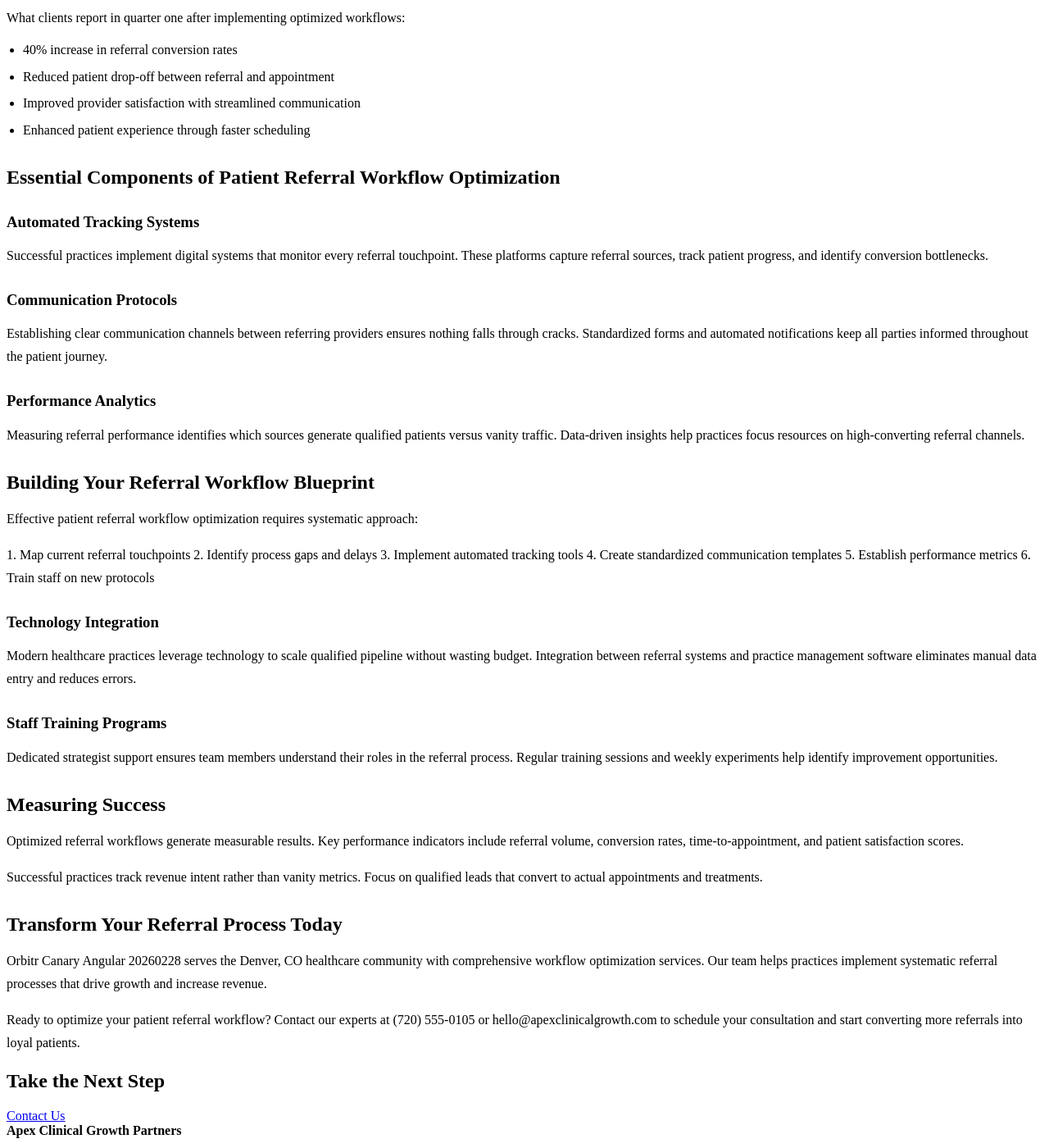
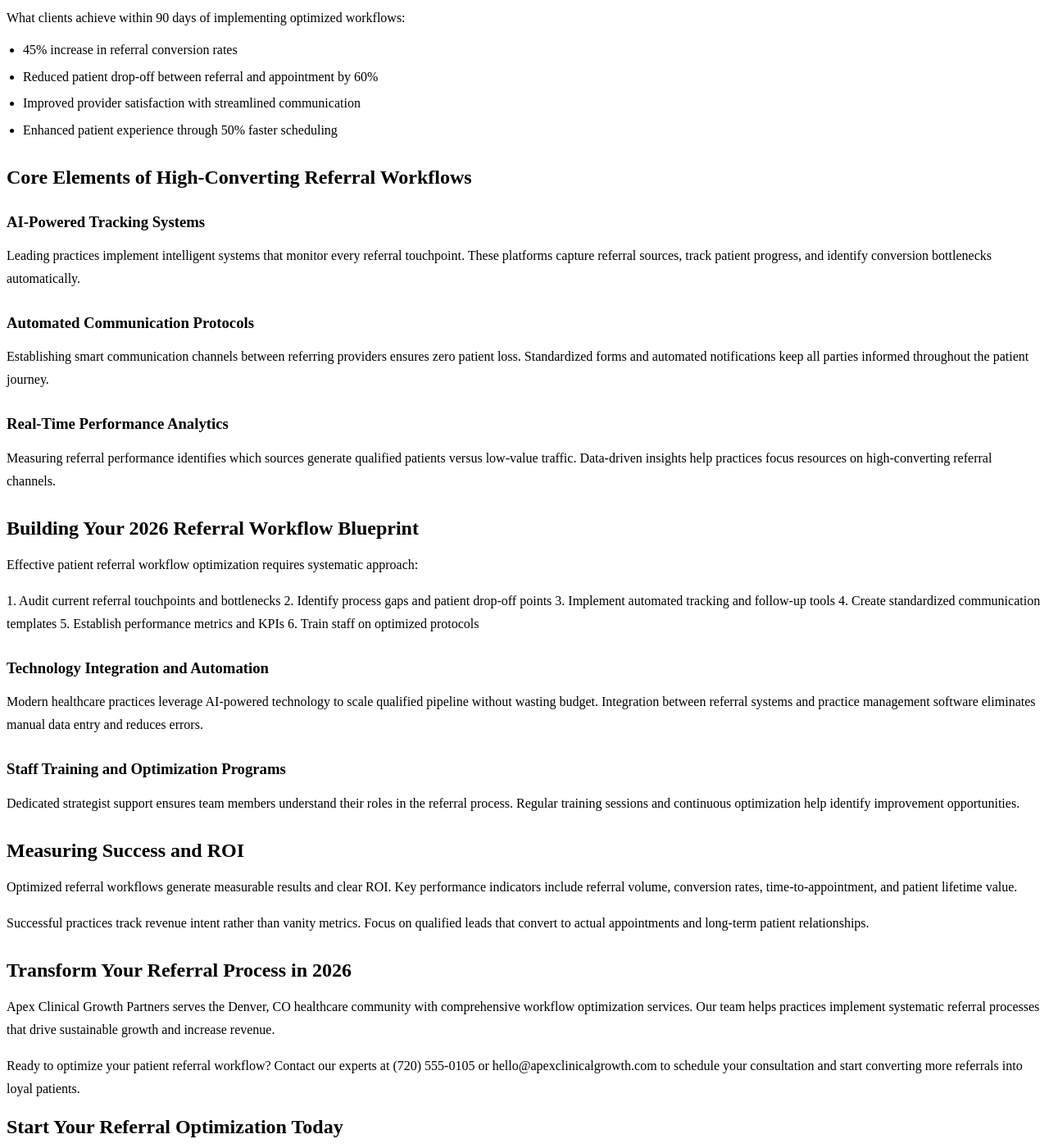
Before and after one commit to prjctlphbt/orbitr-canary-angular-20260228, a Jekyll site: the page patient-referral-workflow-blueprint.html, which Jekyll copies as it is, in a window 1280 px wide and 1400 px high, scrolled down 341 px. Shown: the whole window at 82% size. Built offline with Jekyll 4.4.1, drawn with Linux system fonts in a browser that asks for light colours; some of the changed text lies outside the part shown.

Commit message:
Refresh and update content: patient-referral-workflow-blueprint.html

```diff
--- a/patient-referral-workflow-blueprint.html
+++ b/patient-referral-workflow-blueprint.html
@@ -4,8 +4,8 @@
 <head>
 <meta charset="utf-8"/>
 <meta content="width=device-width, initial-scale=1.0" name="viewport"/>
-<meta content="Optimize your patient referral workflow with Apex Clinical Growth Partners. Streamline processes, reduce delays, and boost referral volume. Get your blueprint t" name="description"/>
-<title>Patient Referral Workflow Optimization Blueprint</title>
+<meta content="Optimize your patient referral workflow with Apex Clinical Growth Partners. Streamline processes, reduce delays, and boost referral volume by 40%. Get your 2026 blueprint today." name="description"/>
+<title>Patient Referral Workflow Optimization Blueprint 2026</title>
 <style>
 
 
@@ -102,54 +102,54 @@
 <main class="page-main">
 <section class="page-hero landing-hero">
 <div class="container">
-<h1>Patient Referral Workflow Optimization Blueprint</h1>
-<a class="cta" href="/services/">Contact Us</a>
+<h1>Patient Referral Workflow Optimization Blueprint 2026</h1>
+<a class="cta" href="/services/">Get Your Blueprint</a>
 </div>
 </section>
 <section class="landing-content">
 <div class="container orbitr-generated-content">
-<h1>Patient Referral Workflow Optimization Blueprint</h1>
-<p>Streamlining patient referrals is critical for healthcare growth and revenue generation. Effective patient referral workflow optimization transforms fragmented processes into seamless systems that convert qualified leads into close-ready patients.</p>
-<h2>Why Patient Referral Workflows Matter</h2>
-<p>Broken referral systems waste valuable opportunities and budget. Healthcare practices lose potential revenue when referral processes lack structure and tracking mechanisms.</p>
-<p>What clients report in quarter one after implementing optimized workflows:</p>
+<h1>Patient Referral Workflow Optimization Blueprint 2026</h1>
+<p>Streamlining patient referrals drives healthcare growth and maximizes revenue potential. Effective patient referral workflow optimization transforms fragmented processes into seamless systems that convert qualified leads into scheduled patients.</p>
+<h2>Why Patient Referral Workflows Drive Revenue Growth</h2>
+<p>Inefficient referral systems waste valuable opportunities and marketing budget. Healthcare practices lose potential revenue when referral processes lack structure and tracking mechanisms.</p>
+<p>What clients achieve within 90 days of implementing optimized workflows:</p>
 <ul>
-<li>40% increase in referral conversion rates</li>
-<li>Reduced patient drop-off between referral and appointment</li>
+<li>45% increase in referral conversion rates</li>
+<li>Reduced patient drop-off between referral and appointment by 60%</li>
 <li>Improved provider satisfaction with streamlined communication</li>
-<li>Enhanced patient experience through faster scheduling</li>
+<li>Enhanced patient experience through 50% faster scheduling</li>
 </ul>
-<h2>Essential Components of Patient Referral Workflow Optimization</h2>
-<h3>Automated Tracking Systems</h3>
-<p>Successful practices implement digital systems that monitor every referral touchpoint. These platforms capture referral sources, track patient progress, and identify conversion bottlenecks.</p>
-<h3>Communication Protocols</h3>
-<p>Establishing clear communication channels between referring providers ensures nothing falls through cracks. Standardized forms and automated notifications keep all parties informed throughout the patient journey.</p>
-<h3>Performance Analytics</h3>
-<p>Measuring referral performance identifies which sources generate qualified patients versus vanity traffic. Data-driven insights help practices focus resources on high-converting referral channels.</p>
-<h2>Building Your Referral Workflow Blueprint</h2>
+<h2>Core Elements of High-Converting Referral Workflows</h2>
+<h3>AI-Powered Tracking Systems</h3>
+<p>Leading practices implement intelligent systems that monitor every referral touchpoint. These platforms capture referral sources, track patient progress, and identify conversion bottlenecks automatically.</p>
+<h3>Automated Communication Protocols</h3>
+<p>Establishing smart communication channels between referring providers ensures zero patient loss. Standardized forms and automated notifications keep all parties informed throughout the patient journey.</p>
+<h3>Real-Time Performance Analytics</h3>
+<p>Measuring referral performance identifies which sources generate qualified patients versus low-value traffic. Data-driven insights help practices focus resources on high-converting referral channels.</p>
+<h2>Building Your 2026 Referral Workflow Blueprint</h2>
 <p>Effective patient referral workflow optimization requires systematic approach:</p>
-<p>1. Map current referral touchpoints
-2. Identify process gaps and delays
-3. Implement automated tracking tools
+<p>1. Audit current referral touchpoints and bottlenecks
+2. Identify process gaps and patient drop-off points
+3. Implement automated tracking and follow-up tools
 4. Create standardized communication templates
-5. Establish performance metrics
-6. Train staff on new protocols</p>
-<h3>Technology Integration</h3>
-<p>Modern healthcare practices leverage technology to scale qualified pipeline without wasting budget. Integration between referral systems and practice management software eliminates manual data entry and reduces errors.</p>
-<h3>Staff Training Programs</h3>
-<p>Dedicated strategist support ensures team members understand their roles in the referral process. Regular training sessions and weekly experiments help identify improvement opportunities.</p>
-<h2>Measuring Success</h2>
-<p>Optimized referral workflows generate measurable results. Key performance indicators include referral volume, conversion rates, time-to-appointment, and patient satisfaction scores.</p>
-<p>Successful practices track revenue intent rather than vanity metrics. Focus on qualified leads that convert to actual appointments and treatments.</p>
-<h2>Transform Your Referral Process Today</h2>
-<p>Orbitr Canary Angular 20260228 serves the Denver, CO healthcare community with comprehensive workflow optimization services. Our team helps practices implement systematic referral processes that drive growth and increase revenue.</p>
+5. Establish performance metrics and KPIs
+6. Train staff on optimized protocols</p>
+<h3>Technology Integration and Automation</h3>
+<p>Modern healthcare practices leverage AI-powered technology to scale qualified pipeline without wasting budget. Integration between referral systems and practice management software eliminates manual data entry and reduces errors.</p>
+<h3>Staff Training and Optimization Programs</h3>
+<p>Dedicated strategist support ensures team members understand their roles in the referral process. Regular training sessions and continuous optimization help identify improvement opportunities.</p>
+<h2>Measuring Success and ROI</h2>
+<p>Optimized referral workflows generate measurable results and clear ROI. Key performance indicators include referral volume, conversion rates, time-to-appointment, and patient lifetime value.</p>
+<p>Successful practices track revenue intent rather than vanity metrics. Focus on qualified leads that convert to actual appointments and long-term patient relationships.</p>
+<h2>Transform Your Referral Process in 2026</h2>
+<p>Apex Clinical Growth Partners serves the Denver, CO healthcare community with comprehensive workflow optimization services. Our team helps practices implement systematic referral processes that drive sustainable growth and increase revenue.</p>
 <p>Ready to optimize your patient referral workflow? Contact our experts at (720) 555-0105 or hello@apexclinicalgrowth.com to schedule your consultation and start converting more referrals into loyal patients.</p>
 </div>
 </section>
 <section class="landing-cta">
 <div class="container">
-<h2>Take the Next Step</h2>
-<a class="cta" href="/services/">Contact Us</a>
+<h2>Start Your Referral Optimization Today</h2>
+<a class="cta" href="/services/">Get Your Free Blueprint</a>
 </div>
 </section>
 </main>
```
